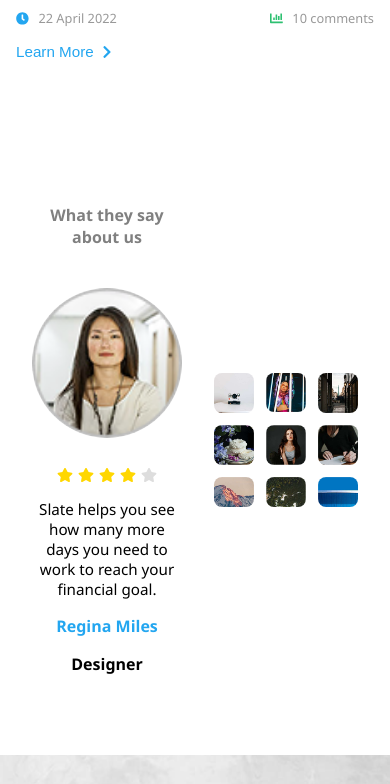
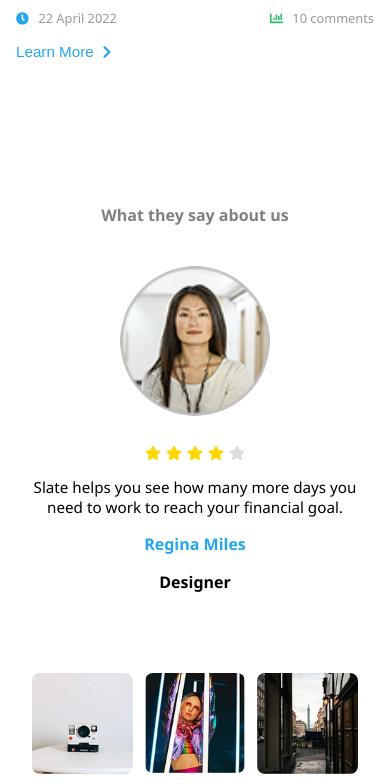
Before and after one commit to Dr-Kehn/e-commerce, a React (Vite) app: page / in a window 390 px wide. Shown: the part 4500-5284 px from the top of the page. Built offline with nearby package versions, Linux system fonts and the light colour scheme; no server answers.

Commit message:
review section mobile view done

```diff
--- a/src/components/ReviewSection.module.css
+++ b/src/components/ReviewSection.module.css
@@ -57,3 +57,15 @@
   object-fit: cover;
   border-radius: 8px;
 }
+
+
+@media (max-width: 768px) {
+  .wrapper {
+    flex-direction: column;
+    align-items: center;
+  }
+
+  .imageGrid {
+    margin-top: 2rem;
+  }
+}
```
